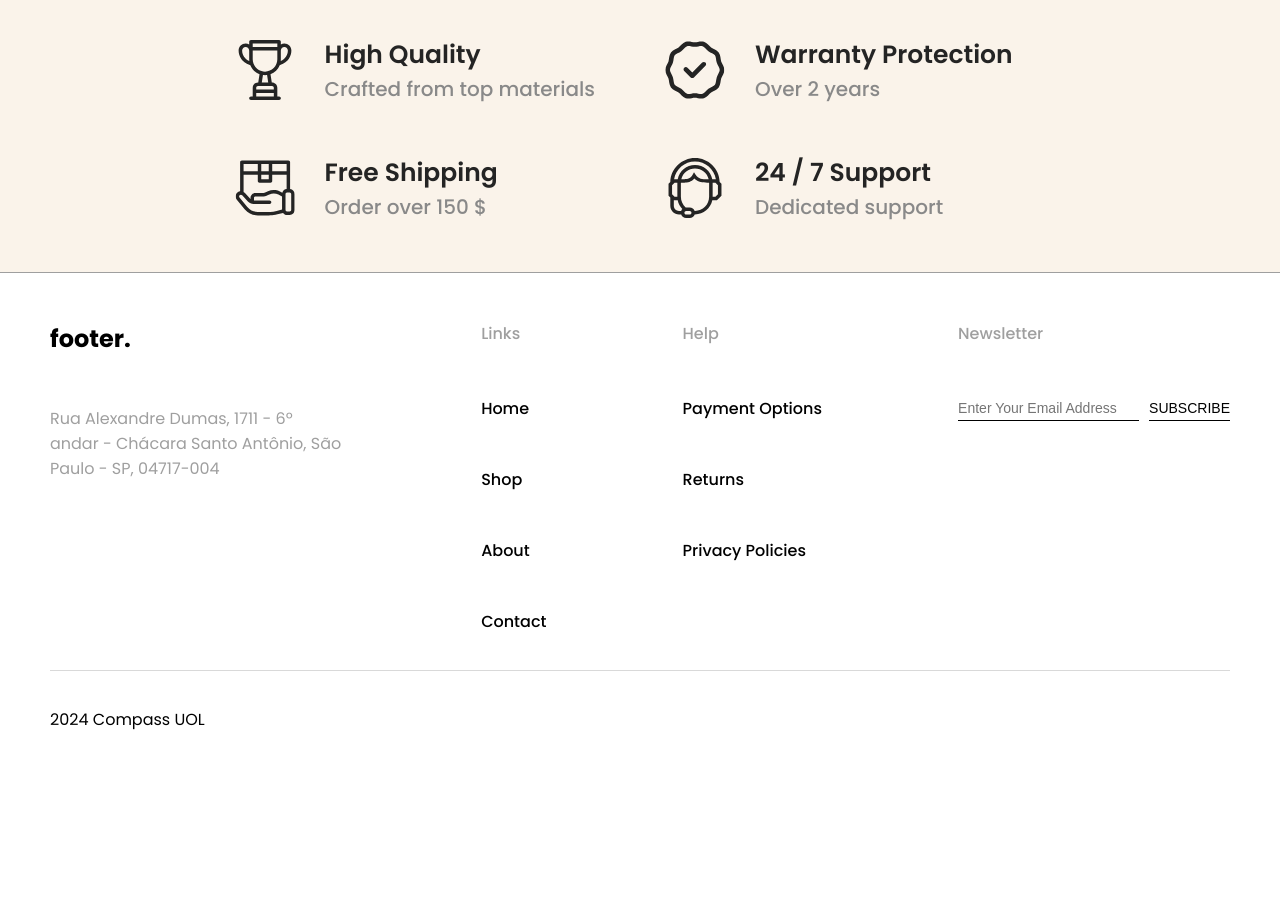
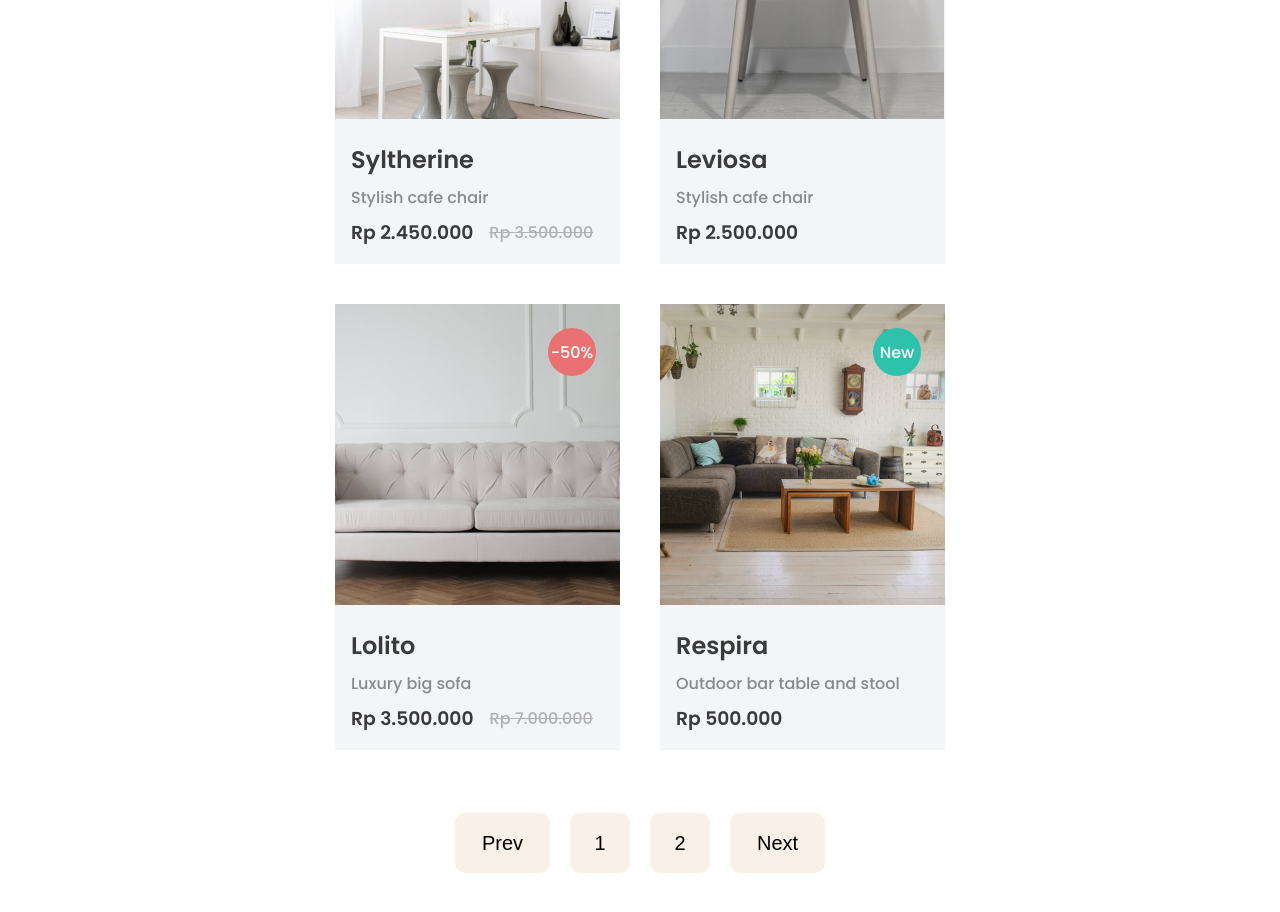
Before and after one commit to claraferraz/result-list-e-commerce, a React (Vite) app: page / in a window 1280 px wide. Shown: the part 1780-2692 px from the top of the page. Before the commit the page ends 2550 px from the top, so only its background shows below. Built offline with nearby package versions, Linux system fonts and the light colour scheme.

Commit message:
Feat: seleção de quantidade de exibição

```diff
--- a/src/components/ProductDisplay/ProductDisplay.tsx
+++ b/src/components/ProductDisplay/ProductDisplay.tsx
@@ -10,12 +10,16 @@ type Props = {
     price: number;
     detail: number | string | null;
   }[];
+  numPerPage: number;
+  currentPage: number;
 };
 
-export const ProductDisplay = ({ list }: Props) => {
+export const ProductDisplay = ({ list, numPerPage, currentPage }: Props) => {
+  const slicedList = list.slice(currentPage - 1, currentPage + numPerPage - 1);
+
   return (
     <div className={styles.cardsDisplay}>
-      {list.map((i: any) => (
+      {slicedList.map((i: any) => (
         <ProductCard
           img={i.image}
           title={i.title}
--- a/src/components/ProductSection/ProductSection.tsx
+++ b/src/components/ProductSection/ProductSection.tsx
@@ -1,6 +1,6 @@
 import styles from "./styles.module.css";
 import { PageButton } from "../PageButton/PageButton";
-import { useState } from "react";
+import { Children, SetStateAction, useState } from "react";
 import { ProductList } from "../../productList";
 import { FilterInput } from "../FilterInput/FilterInput";
 import { ProductDisplay } from "../ProductDisplay/ProductDisplay";
@@ -8,7 +8,7 @@ import { ProductDisplay } from "../ProductDisplay/ProductDisplay";
 export const ProductSection = () => {
   const [page, setPage] = useState(1);
   const [numPerPage, setNumPerPage] = useState(8);
-  const [total, setTotal] = useState(32);
+  const [total, setTotal] = useState(ProductList.length);
   const current = page;
 
   return (
@@ -24,16 +24,24 @@ export const ProductSection = () => {
           <div className={styles.resultsNumberInput}>
             <label>
               Show
-              <select name="PageResultQuantity">
-                <option value="8">8</option>
-                <option value="16">16</option>
-                <option value="32">32</option>
+              <select
+                name="PageResultQuantity"
+                value={numPerPage}
+                onChange={(e) => setNumPerPage(parseInt(e.target.value))}
+              >
+                <option value={8}>8</option>
+                <option value={16}>16</option>
+                <option value={32}>32</option>
               </select>
             </label>
           </div>
         </div>
       </div>
-      <ProductDisplay list={ProductList} />
+      <ProductDisplay
+        list={ProductList}
+        currentPage={current}
+        numPerPage={numPerPage}
+      />
       <div>
         <PageButton value="Prev" />
         <PageButton value={1} />
--- a/src/productList.ts
+++ b/src/productList.ts
@@ -46,4 +46,228 @@ export const ProductList = [
     price: 500000,
     detail: "New",
   },
+  {
+    id: 5,
+    image: image1,
+    title: "Syltherine",
+    description: "Stylish cafe chair",
+    price: 3500000,
+    detail: 30,
+  },
+  {
+    id: 6,
+    image: image2,
+    title: "Leviosa",
+    description: "Stylish cafe chair",
+    price: 2500000,
+    detail: null,
+  },
+  {
+    id: 7,
+    image: image3,
+    title: "Lolito",
+    description: "Luxury big sofa",
+    price: 7000000,
+    detail: 50,
+  },
+  {
+    id: 8,
+    image: image4,
+    title: "Respira",
+    description: "Outdoor bar table and stool",
+    price: 500000,
+    detail: "New",
+  },
+  {
+    id: 9,
+    image: image1,
+    title: "Syltherine",
+    description: "Stylish cafe chair",
+    price: 3500000,
+    detail: 30,
+  },
+  {
+    id: 10,
+    image: image2,
+    title: "Leviosa",
+    description: "Stylish cafe chair",
+    price: 2500000,
+    detail: null,
+  },
+  {
+    id: 11,
+    image: image3,
+    title: "Lolito",
+    description: "Luxury big sofa",
+    price: 7000000,
+    detail: 50,
+  },
+  {
+    id: 12,
+    image: image4,
+    title: "Respira",
+    description: "Outdoor bar table and stool",
+    price: 500000,
+    detail: "New",
+  },
+  {
+    id: 13,
+    image: image1,
+    title: "Syltherine",
+    description: "Stylish cafe chair",
+    price: 3500000,
+    detail: 30,
+  },
+  {
+    id: 14,
+    image: image2,
+    title: "Leviosa",
+    description: "Stylish cafe chair",
+    price: 2500000,
+    detail: null,
+  },
+  {
+    id: 15,
+    image: image3,
+    title: "Lolito",
+    description: "Luxury big sofa",
+    price: 7000000,
+    detail: 50,
+  },
+  {
+    id: 16,
+    image: image4,
+    title: "Respira",
+    description: "Outdoor bar table and stool",
+    price: 500000,
+    detail: "New",
+  },
+  {
+    id: 17,
+    image: image1,
+    title: "Syltherine",
+    description: "Stylish cafe chair",
+    price: 3500000,
+    detail: 30,
+  },
+  {
+    id: 18,
+    image: image2,
+    title: "Leviosa",
+    description: "Stylish cafe chair",
+    price: 2500000,
+    detail: null,
+  },
+  {
+    id: 19,
+    image: image3,
+    title: "Lolito",
+    description: "Luxury big sofa",
+    price: 7000000,
+    detail: 50,
+  },
+  {
+    id: 20,
+    image: image4,
+    title: "Respira",
+    description: "Outdoor bar table and stool",
+    price: 500000,
+    detail: "New",
+  },
+  {
+    id: 21,
+    image: image1,
+    title: "Syltherine",
+    description: "Stylish cafe chair",
+    price: 3500000,
+    detail: 30,
+  },
+  {
+    id: 22,
+    image: image2,
+    title: "Leviosa",
+    description: "Stylish cafe chair",
+    price: 2500000,
+    detail: null,
+  },
+  {
+    id: 23,
+    image: image3,
+    title: "Lolito",
+    description: "Luxury big sofa",
+    price: 7000000,
+    detail: 50,
+  },
+  {
+    id: 24,
+    image: image4,
+    title: "Respira",
+    description: "Outdoor bar table and stool",
+    price: 500000,
+    detail: "New",
+  },
+  {
+    id: 25,
+    image: image1,
+    title: "Syltherine",
+    description: "Stylish cafe chair",
+    price: 3500000,
+    detail: 30,
+  },
+  {
+    id: 26,
+    image: image2,
+    title: "Leviosa",
+    description: "Stylish cafe chair",
+    price: 2500000,
+    detail: null,
+  },
+  {
+    id: 27,
+    image: image3,
+    title: "Lolito",
+    description: "Luxury big sofa",
+    price: 7000000,
+    detail: 50,
+  },
+  {
+    id: 28,
+    image: image4,
+    title: "Respira",
+    description: "Outdoor bar table and stool",
+    price: 500000,
+    detail: "New",
+  },
+  {
+    id: 29,
+    image: image1,
+    title: "Syltherine",
+    description: "Stylish cafe chair",
+    price: 3500000,
+    detail: 30,
+  },
+  {
+    id: 30,
+    image: image2,
+    title: "Leviosa",
+    description: "Stylish cafe chair",
+    price: 2500000,
+    detail: null,
+  },
+  {
+    id: 31,
+    image: image3,
+    title: "Lolito",
+    description: "Luxury big sofa",
+    price: 7000000,
+    detail: 50,
+  },
+  {
+    id: 32,
+    image: image4,
+    title: "Respira",
+    description: "Outdoor bar table and stool",
+    price: 500000,
+    detail: "New",
+  },
 ];
```
